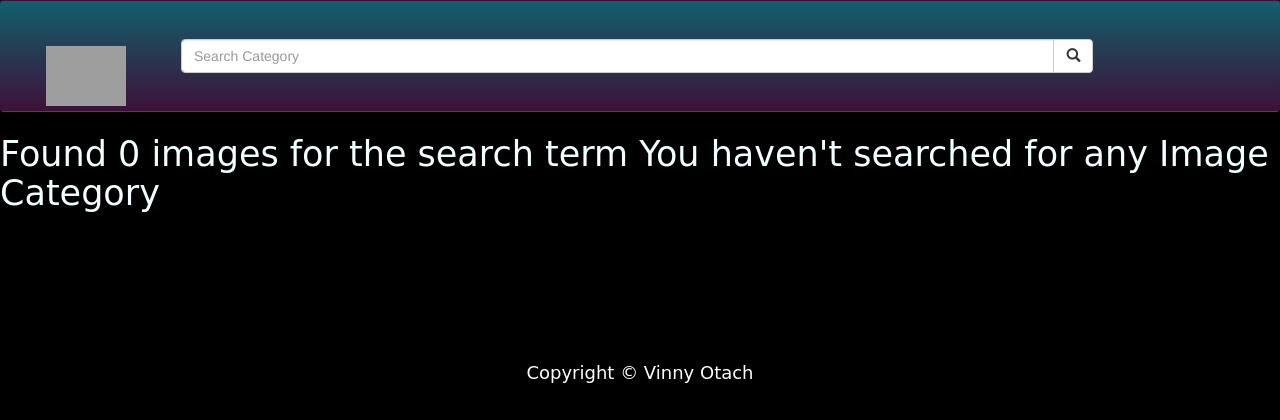
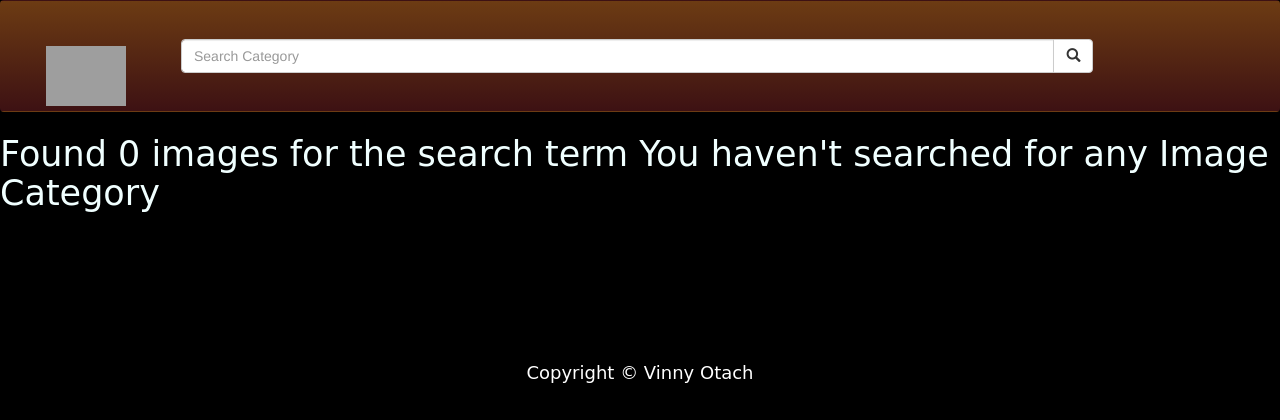
Before and after one commit to vinnyotach7/Snapshot, a Django app: page /search/ in a window 1280 px wide. Shown: the top 420 px of the page. Run offline with Django 3.2, Linux system fonts and the light colour scheme; some libraries are stand-ins or nearby versions; some web fonts are replaced; grey boxes are pictures that could not be loaded.

Commit message:
added some styling to the page

```diff
--- a/pics/templates/navbar.html
+++ b/pics/templates/navbar.html
@@ -7,11 +7,11 @@
 </head>
 <body>
 
-    <nav style="overflow: hidden; position: fixed; z-index: 1; top: 0; width: 100%; padding: 30px; background-color: black; background: linear-gradient(hsl(189, 70%, 25%), rgba(122, 34, 110, 0.5) );" class="navbar navbar-expand-lg ">
+    <nav style="overflow: hidden; position: fixed; z-index: 1; top: 0; width: 100%; padding: 30px; background-color: black; background: linear-gradient(hsl(27, 70%, 25%), rgba(122, 34, 38, 0.5) );" class="navbar navbar-expand-lg ">
         <button  class="navbar-toggler" type="button" data-toggle="collapse" data-target="#navbarTogglerDemo03" aria-controls="navbarTogglerDemo03" aria-expanded="false" aria-label="Toggle navigation">
           <span class="navbar-toggler-icon"></span>
         </button>
-        <a class="navbar-brand" href="{% url 'pics' %}"> <img style="float:right;" src="https://cdn.wonderfulengineering.com/wp-content/uploads/2014/01/building-wallpapers.jpg" alt="" height="60px"></a>
+        <a class="navbar-brand" href="{% url 'pics' %}"> <img style="float:right;" src="https://cdn.wonderfulengineering.com/wp-content/uploads/2014/01/building-wallpapers.jpg" height="60px"></a>
 
         <div class="collapse navbar-collapse" id="navbarTogglerDemo03">
           <ul class="navbar-nav mr-auto mt-2 mt-lg-0">
```
